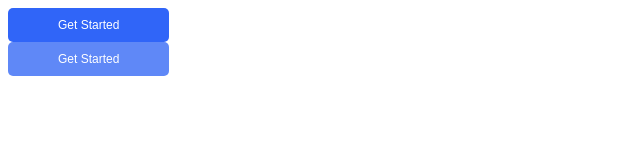
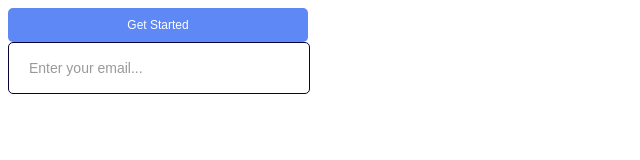
Before and after one commit to perrykwarteng/FidolandingPage, a plain HTML site: page index.html in a window 1280 px wide. Shown: the whole page, without its empty margins (0-640 px from the left). Drawn offline with nearby package versions, Linux system fonts and the light colour scheme.

Commit message:
Created the input component

```diff
--- a/Styles/style.css
+++ b/Styles/style.css
@@ -31,7 +31,8 @@ h3 {
 
 /* Buttom component */
 .btn {
-  padding: 1rem 5rem;
+  width: 30rem;
+  padding: 2rem 8.5rem;
   border: 0;
   outline: 0;
   border-radius: 5px;
@@ -56,6 +57,23 @@ h3 {
 }
 @media screen and (min-width: 768px) {
   .btn {
+    padding: 1rem 5rem;
     font-size: 1.2rem;
   }
 }
+/* input component */
+.email-input {
+  width: 26rem;
+  height: 5rem;
+  padding: 0 2rem;
+  border: 1px solid var(--color-primary-one);
+  border-radius: 5px;
+  outline: 0;
+  font-size: 1.4rem;
+  color: var(--color-primary-one);
+}
+::placeholder {
+  color: #999;
+}
+
+/*  */
--- a/index.html
+++ b/index.html
@@ -16,11 +16,12 @@
 
    <link rel="stylesheet" href="Styles/style.css">
   <body>
+    <div><button class="btn btn--secondary">Get Started</button></div>
 
 
-<div><button class="btn btn--primary">Get Started</button></div>
-<div><button class="btn btn--secondary">Get Started</button></div>
-
+<form>
+  <input class="email-input" type="email" name="email" placeholder="Enter your email...">
+</form>
 
 
     <!-- Features
```
